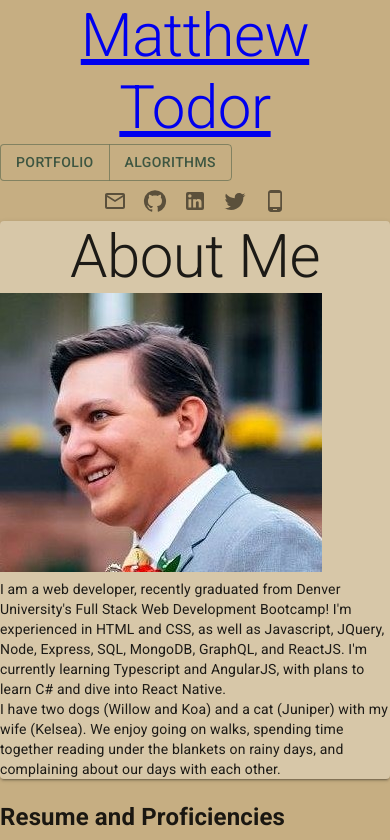
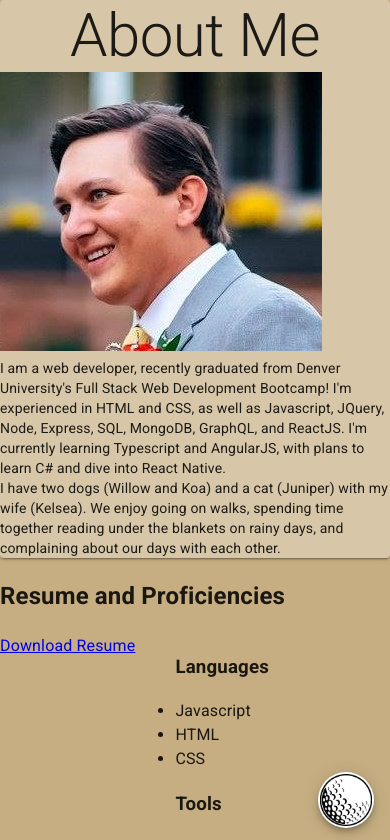
Before and after one commit to Ccatalyst/matthewtodor.com, a React (Create React App) app: page / in a window 390 px wide. Shown: the top 840 px of the page. Built offline with nearby package versions, Linux system fonts and the light colour scheme.

Commit message:
added mobile nav bar

```diff
--- a/public/index.html
+++ b/public/index.html
@@ -3,7 +3,7 @@
 	<head>
 		<meta charset="utf-8" />
 		<link rel="icon" href="%PUBLIC_URL%/favicon.ico" />
-		<meta name="viewport" content="width=device-width, initial-scale=1" />
+		<meta name="viewport" content="initial-scale=1, width=device-width" />
 		<meta name="theme-color" content="#000000" />
 		<meta name="description" content="Web site created using create-react-app" />
 		<link rel="stylesheet" href="https://fonts.googleapis.com/css?family=Roboto:300,400,500,700&display=swap" />
--- a/src/App.js
+++ b/src/App.js
@@ -1,4 +1,8 @@
-import { BrowserRouter as Router, Route, Routes } from "react-router-dom";
+import { Route, Routes } from "react-router-dom";
+// eslint-disable-next-line
+import { Link as RouterLink, MemoryRouter } from "react-router-dom";
+import { StaticRouter } from "react-router-dom/server";
+import PropTypes from "prop-types";
 import Home from "./components/pages/home";
 import Portfolio from "./components/pages/portfolio";
 import Algorithms from "./components/pages/algorithms";
@@ -37,7 +41,17 @@ const golfTheme = createTheme({
 		},
 	},
 });
+function Router(props) {
+	const { children } = props;
+	if (typeof window === "undefined") {
+		return <StaticRouter location="/">{children}</StaticRouter>;
+	}
+	return <MemoryRouter>{children}</MemoryRouter>;
+}
 
+Router.propTypes = {
+	children: PropTypes.node,
+};
 function App() {
 	return (
 		<ThemeProvider theme={golfTheme}>
--- /dev/null
+++ b/src/components/elements/golfball.css
@@ -0,0 +1,4 @@
+.golfball {
+	width: 52px;
+	height: 52px;
+}
--- /dev/null
+++ b/src/components/elements/golfball.js
@@ -0,0 +1,12 @@
+import React from "react";
+import GolfBallImage from "../../assets/pictures/golf-ball.png";
+import "./golfball.css";
+const GolfBall = () => {
+	return (
+		<>
+			<img src={GolfBallImage} className="golfball" />
+		</>
+	);
+};
+
+export default GolfBall;
--- a/src/components/nav.js
+++ b/src/components/nav.js
@@ -1,53 +1,131 @@
 import React from "react";
-import { Link } from "react-router-dom";
-import { Typography, IconButton, Stack, Button, ButtonGroup } from "@mui/material";
+import { Link, Typography, IconButton, Stack, Button, Box, SpeedDial, SpeedDialAction, useMediaQuery, useTheme } from "@mui/material";
 import Grid from "@mui/material/Unstable_Grid2/Grid2";
-import { GitHub, LinkedIn, MailOutline, PhoneAndroid, Twitter } from "@mui/icons-material/";
+import { GitHub, LinkedIn, MailOutline, PhoneAndroid, Twitter, Home } from "@mui/icons-material/";
+// eslint-disable-next-line
+import { Link as RouterLink, MemoryRouter } from "react-router-dom";
+
+import GolfBall from "./elements/golfball";
 const Nav = () => {
+	// Handling mobile SpeedDial navigation open/close settings
+	const [open, setOpen] = React.useState(false);
+	const handleOpen = () => setOpen(true);
+	const handleClose = () => setOpen(false);
+	const icons = [
+		{
+			icon: (
+				<Link component={RouterLink} to="/" sx={{ mt: 1 }}>
+					<Home />
+				</Link>
+			),
+			name: "Home",
+		},
+		{
+			icon: (
+				<Link component={RouterLink} to="/portfolio" sx={{ mt: 1 }}>
+					<LinkedIn />
+				</Link>
+			),
+			name: "Portfolio",
+		},
+		{
+			icon: (
+				<Link component={RouterLink} to="/algorithms" sx={{ mt: 1 }}>
+					<GitHub />
+				</Link>
+			),
+			name: "Algorithms",
+		},
+	];
+	// checking if the screen width is below the small breakpoint
+	const theme = useTheme();
+	const mobile = useMediaQuery(theme.breakpoints.down("sm"));
 	return (
-		<Grid container maxWidth="xl">
-			<Grid item sm={12} sx={{ m: "auto" }}>
-				<Link to="/" underline="none">
+		<>
+			{mobile ? (
+				<Box>
+					<SpeedDial
+						size="small"
+						FabProps={{
+							sx: {
+								bgcolor: "#FFFFFF",
+								"&:hover": {
+									bgcolor: "#FFFFFF",
+								},
+							},
+						}}
+						ariaLabel="Navigation"
+						sx={{ position: "fixed", bottom: 16, right: 16 }}
+						icon={<GolfBall />}
+						onOpen={handleOpen}
+						onClose={handleClose}
+						open={open}
+					>
+						{icons.map((icons) => (
+							<SpeedDialAction key={icons.name} icon={icons.icon} tooltipTitle={icons.name} tooltipOpen onClick={handleClose} />
+						))}
+					</SpeedDial>
+				</Box>
+			) : (
+				<Grid
+					container
+					maxWidth="xl"
+					sx={{
+						m: "auto",
+						justifyContent: "center",
+					}}
+				>
+					<Grid xs={12}>
+						<Link component={RouterLink} to="/" underline="none">
 							<Typography variant="h2" component="h1" align="center">
 								Matthew Todor
 							</Typography>
 						</Link>
 					</Grid>
-			<Grid item xs={12}>
-				<ButtonGroup>
-					<Button to="/portfolio">Portfolio</Button>
-					<Button to="/algorithms">Algorithms</Button>
-				</ButtonGroup>
+					<Grid container xs={12} sx={{ justifyContent: { xs: "center", md: "left" } }}>
+						<Link component={RouterLink} to="/portfolio" underline="none">
+							<Button variant="contained">Portfolio</Button>
+						</Link>
 					</Grid>
+					<Grid container xs={12} sx={{ justifyContent: "center" }}>
+						<Link component={RouterLink} to="/algorithms" underline="none">
+							<Button variant="contained" sx={{ width: 1 / 1 }}>
+								Algorithms
+							</Button>
+						</Link>
+					</Grid>
+
 					<Stack direction="row" sx={{ m: "auto" }}>
 						<Link to="mailto:todor.matthew.john@gmail.com" target="_blank" rel="noreferrer">
 							<IconButton name="Email" aria-label="email">
 								<MailOutline />
 							</IconButton>
 						</Link>
-				<Link to="https://github.com/Ccatalyst" target="_blank" rel="noreferrer">
+						<Link component={RouterLink} to="https://github.com/Ccatalyst" target="_blank" rel="noreferrer">
 							<IconButton name="Github" aria-label="github">
 								<GitHub />
 							</IconButton>
 						</Link>
 
-				<Link to="https://www.linkedin.com/in/matthew-todor-a9185062/" target="_blank" rel="noreferrer">
+						<Link component={RouterLink} to="https://www.linkedin.com/in/matthew-todor-a9185062/" target="_blank" rel="noreferrer">
 							<IconButton name="LinkedIn" aria-label="linkedin">
 								<LinkedIn />
 							</IconButton>
 						</Link>
-				<Link to="https://twitter.com/Ccatalysttt" target="_blank" rel="noreferrer">
+						<Link component={RouterLink} to="https://twitter.com/Ccatalysttt" target="_blank" rel="noreferrer">
 							<IconButton name="Twitter" aria-label="twitter">
 								<Twitter />
 							</IconButton>
 						</Link>
-				<Link to="tel:303-489-5742">
+						<Link component={RouterLink} to="tel:303-489-5742">
 							<IconButton name="Phone" aria-label="phone">
 								<PhoneAndroid />
 							</IconButton>
 						</Link>
 					</Stack>
 				</Grid>
+			)}
+		</>
 	);
 };
 
--- a/src/components/pages/home.js
+++ b/src/components/pages/home.js
@@ -2,7 +2,7 @@ import React from "react";
 import resume from "../../assets/resume/MatthewTodorResume.pdf";
 import AboutMe from "../aboutme";
 import Grid from "@mui/material/Unstable_Grid2/Grid2";
-
+import GolfBall from "../elements/golfball";
 const Home = () => {
 	return (
 		<Grid container>
```
Also changed, not shown: src/assets/pictures/golf-ball.png (added). Lines whose indentation alone changed are shown as unchanged.
